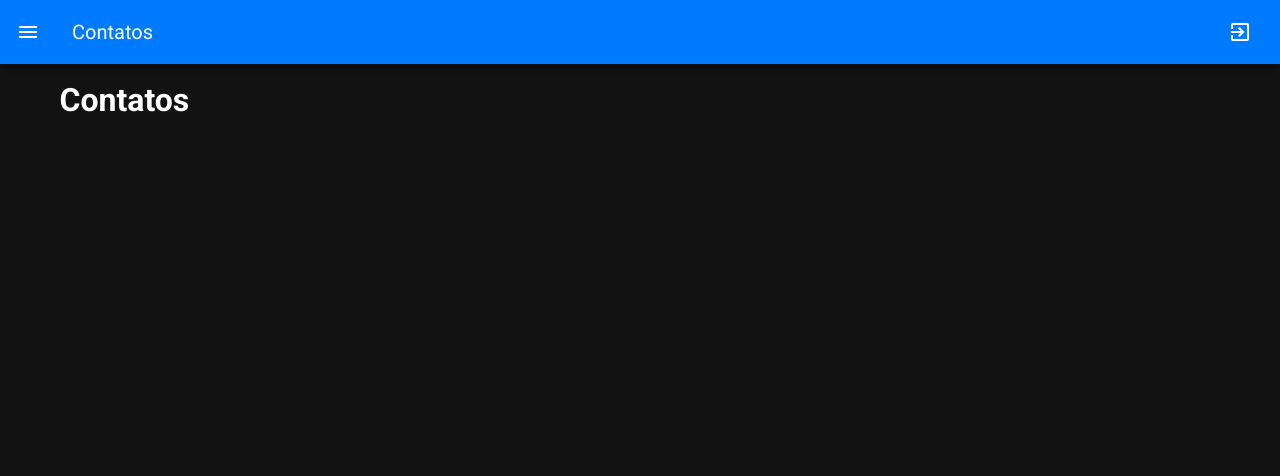
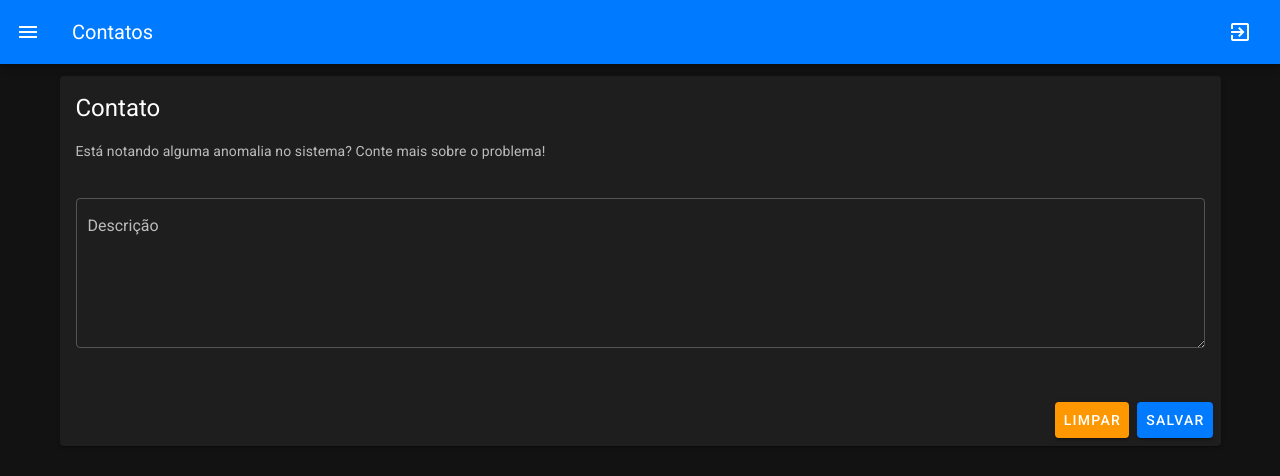
Before and after one commit to BrunaHosken/custo-producao-agricola, a Vue app in the folder front/: page /dashboard/contatos in a window 1280 px wide. Shown: the top 476 px of the page. Built offline with nearby package versions, Linux system fonts and the light colour scheme.

Commit message:
criando a tela de contato

```diff
--- a/front/src/modules/dashboard/modules/contatos/views/Contatos.vue
+++ b/front/src/modules/dashboard/modules/contatos/views/Contatos.vue
@@ -1,9 +1,66 @@
 <template>
-  <h1>Contatos</h1>
+  <v-card>
+    <v-card-title class="headline"> Contato </v-card-title>
+    <v-card-text>
+      <p>
+        Está notando alguma anomalia no sistema? Conte mais sobre o problema!
+      </p>
+      <v-textarea
+        v-model="form.description"
+        outlined
+        name="description"
+        label="Descrição"
+        class="mt-9"
+        row-height="15"
+      ></v-textarea>
+    </v-card-text>
+
+    <v-card-actions>
+      <v-spacer></v-spacer>
+      <v-btn color="orange accent-4k" @click="showClearDialog = true">
+        Limpar
+      </v-btn>
+      <v-btn color="primary" @click="save"> Salvar </v-btn>
+    </v-card-actions>
+    <Dialog
+      message="Deseja realmente limpar os dados?"
+      :showDialog="showClearDialog"
+      @option="option"
+    />
+  </v-card>
 </template>
 
 <script>
+import Dialog from "./../../../components/Dialog.vue";
 export default {
   name: "Contatos",
+  components: {
+    Dialog,
+  },
+  data() {
+    return {
+      form: {
+        description: "",
+      },
+      showClearDialog: false,
+    };
+  },
+  methods: {
+    option(data) {
+      if (data == "nao") {
+        this.showClearDialog = false;
+      } else {
+        this.clear();
+        this.showClearDialog = false;
+      }
+    },
+    clear() {
+      this.form.description = "";
+    },
+    save() {
+      console.log(this.form.description);
+      this.clear();
+    },
+  },
 };
 </script>
```
